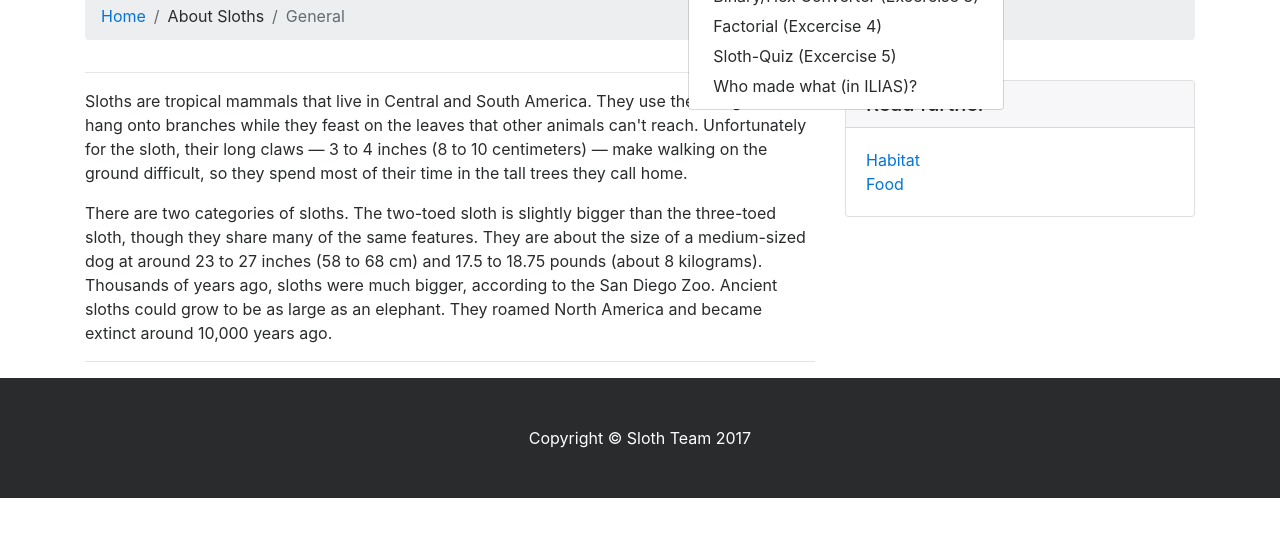
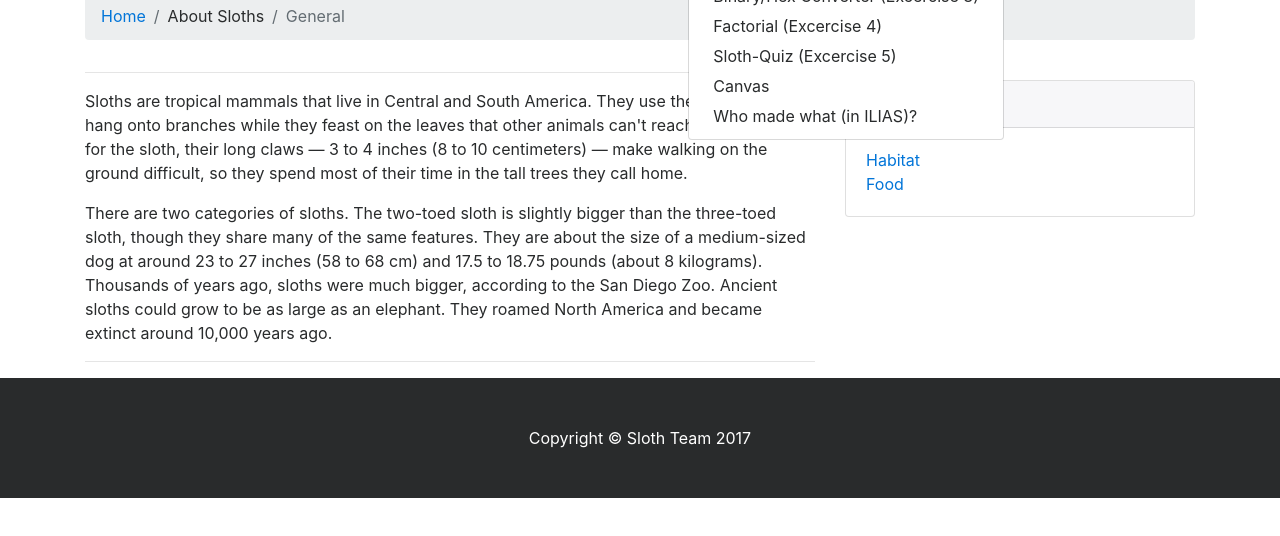
Before and after one commit to SEBHN/SlothHomepage, a website: page sloth-general.html in a window 1280 px wide. Both pictures are taken after a click on the link "Excercises". Shown: the part 148-684 px from the top of the page. Drawn offline with Linux system fonts and the light colour scheme.

Commit message:
rename canvas

```diff
--- a/sloth-general.html
+++ b/sloth-general.html
@@ -57,6 +57,7 @@
                             <a class="dropdown-item" href="excercise-converter.html">Binary/Hex Converter (Excercise 3)</a>
                             <a class="dropdown-item" href="excercise-nFactorial.html">Factorial (Excercise 4)</a>
 							<a class="dropdown-item" href="excercise-quiz.html">Sloth-Quiz (Excercise 5)</a>
+                            <a class="dropdown-item" href="excercise-canvas.html">Canvas</a>
 							<a class="dropdown-item" href="excercises-ilias.html">Who made what (in ILIAS)?</a>
                         </div>
                     </li>
```
Also changed, not shown: index.html (+1 -1 lines), excercise-canvas.html (renamed from faultierCanvas.html).
